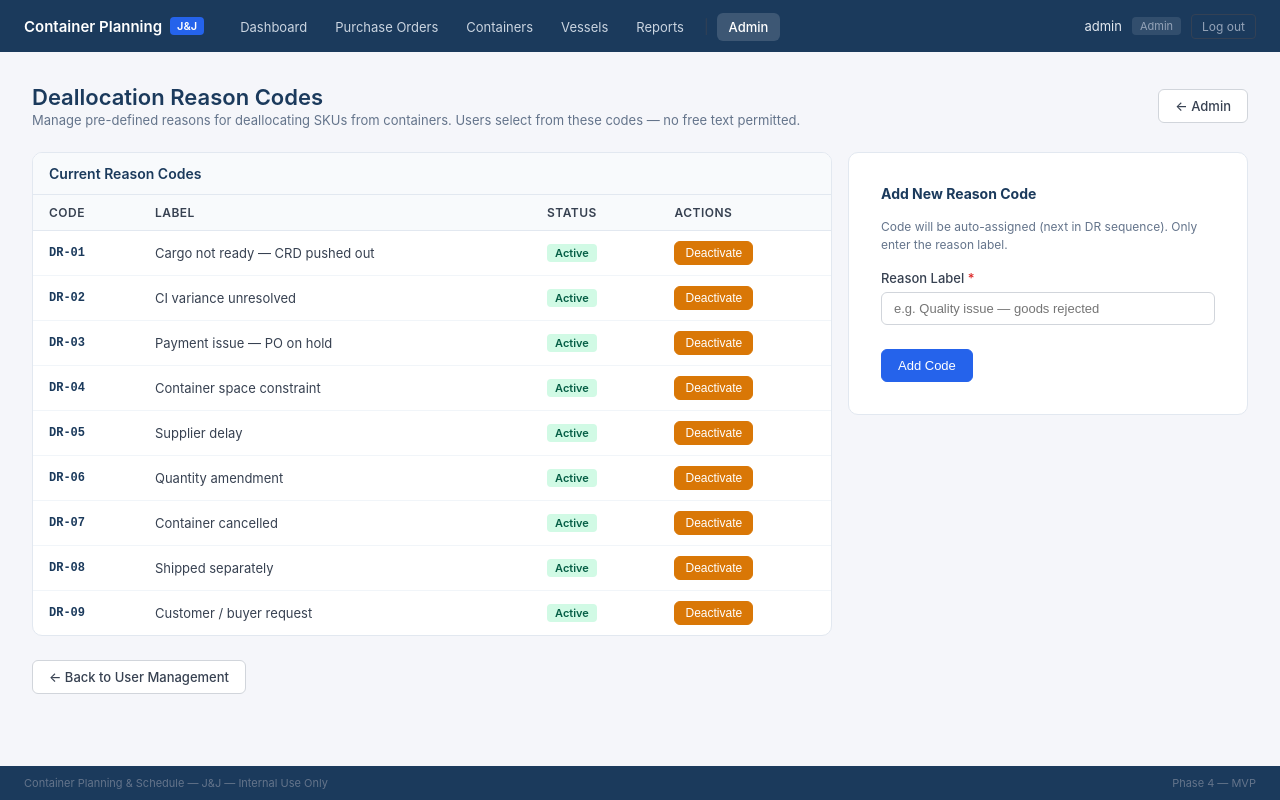
After one commit to mihlalilingela-lab/container-planning, a Flask app: page /admin/deallocation-reasons in a window 1280 px wide. The commit adds this page. Run offline with Flask 3, Linux system fonts and the light colour scheme; a user stored in the database is signed in.

Commit message:
Phase 5: admin deallocation reason codes, password recovery page, auto-acknowledge zero-variance CI

```diff
--- a/app/auth/routes.py
+++ b/app/auth/routes.py
@@ -90,3 +90,54 @@ def change_password():
             flash("Password updated successfully.", "success")
             return redirect(url_for("main.dashboard"))
     return render_template("auth/change_password.html")
+
+# ── Password Recovery ─────────────────────────────────────────────────────────
+@auth_bp.route("/recover", methods=["GET", "POST"])
+def recover():
+    """
+    Token-protected password recovery page.
+    No login required — protected by recovery token from config.py.
+    """
+    from config import config
+    if request.method == "POST":
+        token    = request.form.get("token","").strip()
+        username = request.form.get("username","").strip()
+        new_pw   = request.form.get("new_password","")
+        confirm  = request.form.get("confirm_password","")
+
+        if token != config.RECOVERY_TOKEN:
+            flash("Invalid recovery token.", "danger")
+            return render_template("auth/recover.html")
+
+        user = User.query.filter_by(username=username).first()
+        if not user:
+            flash(f"Username '{username}' not found.", "danger")
+            return render_template("auth/recover.html")
+
+        if len(new_pw) < 8:
+            flash("Password must be at least 8 characters.", "danger")
+            return render_template("auth/recover.html")
+
+        if new_pw != confirm:
+            flash("Passwords do not match.", "danger")
+            return render_template("auth/recover.html")
+
+        user.set_password(new_pw)
+        user.must_change_password = True
+        db.session.commit()
+
+        entry = AuditLog(
+            username="RECOVERY",
+            action="UPDATE",
+            table_name="users",
+            record_id=str(user.id),
+            detail=f"Password reset via recovery page for {username}"
+        )
+        db.session.add(entry)
+        db.session.commit()
+
+        flash(f"Password for '{username}' has been reset. "
+              f"Please log in with your new password.", "success")
+        return redirect(url_for("auth.login"))
+
+    return render_template("auth/recover.html")
--- a/app/models/__init__.py
+++ b/app/models/__init__.py
@@ -1,5 +1,6 @@
 from app.models.user import User
 from app.models.supply_chain import (
+    DeallocationReason,
     PurchaseOrder,
     SKU,
     Container,
--- a/app/routes/admin.py
+++ b/app/routes/admin.py
@@ -2,7 +2,7 @@ from flask import Blueprint, render_template, redirect, url_for, flash, request
 from flask_login import current_user
 from app import db
 from app.models.user import User
-from app.models.supply_chain import AuditLog
+from app.models.supply_chain import AuditLog, DeallocationReason
 from app.auth.routes import admin_required, _log
 
 admin_bp = Blueprint("admin", __name__)
@@ -88,3 +88,63 @@ def audit_log():
         page=page, per_page=50, error_out=False
     )
     return render_template("admin/audit_log.html", logs=logs)
+
+# ── Deallocation Reason Codes ─────────────────────────────────────────────────
+@admin_bp.route("/deallocation-reasons")
+@admin_required
+def deallocation_reasons():
+    reasons = DeallocationReason.query.order_by(
+        DeallocationReason.code).all()
+    return render_template("admin/deallocation_reasons.html",
+                           reasons=reasons)
+
+@admin_bp.route("/deallocation-reasons/add", methods=["POST"])
+@admin_required
+def add_deallocation_reason():
+    label = request.form.get("label","").strip()
+    if not label:
+        flash("Reason label is required.", "danger")
+        return redirect(url_for("admin.deallocation_reasons"))
+
+    # Auto-sequence: find highest DR number and increment
+    last = DeallocationReason.query.order_by(
+        DeallocationReason.id.desc()).first()
+    if last:
+        try:
+            last_num = int(last.code.replace("DR-",""))
+            new_num  = last_num + 1
+        except ValueError:
+            new_num = DeallocationReason.query.count() + 1
+    else:
+        new_num = 1
+
+    new_code = f"DR-{new_num:02d}"
+
+    # Check for duplicate
+    if DeallocationReason.query.filter_by(code=new_code).first():
+        flash(f"Code {new_code} already exists.", "danger")
+        return redirect(url_for("admin.deallocation_reasons"))
+
+    reason = DeallocationReason(code=new_code, label=label)
+    db.session.add(reason)
+    db.session.commit()
+    _log(current_user.username, "CREATE", "deallocation_reasons",
+         new_code, f"Added: {new_code} — {label}")
+    flash(f"Reason code {new_code} added.", "success")
+    return redirect(url_for("admin.deallocation_reasons"))
+
+@admin_bp.route("/deallocation-reasons/<int:reason_id>/toggle",
+                methods=["POST"])
+@admin_required
+def toggle_deallocation_reason(reason_id):
+    reason = db.session.get(DeallocationReason, reason_id)
+    if not reason:
+        flash("Reason not found.", "danger")
+        return redirect(url_for("admin.deallocation_reasons"))
+    reason.is_active = not reason.is_active
+    db.session.commit()
+    action = "activated" if reason.is_active else "deactivated"
+    _log(current_user.username, "UPDATE", "deallocation_reasons",
+         reason.code, f"{reason.code} {action}")
+    flash(f"{reason.code} {action}.", "success")
+    return redirect(url_for("admin.deallocation_reasons"))
--- /dev/null
+++ b/app/templates/admin/deallocation_reasons.html
@@ -0,0 +1,91 @@
+{% extends "base.html" %}
+{% block title %}Deallocation Reason Codes{% endblock %}
+{% block content %}
+<div class="page-header">
+  <div>
+    <h2>Deallocation Reason Codes</h2>
+    <p class="page-subtitle">
+      Manage pre-defined reasons for deallocating SKUs from containers.
+      Users select from these codes — no free text permitted.
+    </p>
+  </div>
+  <a href="{{ url_for('admin.users') }}" class="btn btn-secondary">← Admin</a>
+</div>
+
+<div style="display:grid;grid-template-columns:2fr 1fr;gap:16px;">
+  <div class="table-card">
+    <div class="section-card-header"
+         style="padding:12px 16px;background:#f8fafc;
+                border-bottom:1px solid #e2e8f0;">
+      <h3>Current Reason Codes</h3>
+    </div>
+    <table class="data-table">
+      <thead>
+        <tr>
+          <th>Code</th><th>Label</th><th>Status</th><th>Actions</th>
+        </tr>
+      </thead>
+      <tbody>
+        {% for r in reasons %}
+        <tr {% if not r.is_active %}class="row-inactive"{% endif %}>
+          <td class="td-mono">
+            <strong style="color:#1b3a5c;">{{ r.code }}</strong>
+          </td>
+          <td>{{ r.label }}</td>
+          <td>
+            {% if r.is_active %}
+              <span class="badge badge-success">Active</span>
+            {% else %}
+              <span class="badge badge-danger">Inactive</span>
+            {% endif %}
+          </td>
+          <td>
+            <form method="POST"
+                  action="{{ url_for('admin.toggle_deallocation_reason',
+                                     reason_id=r.id) }}"
+                  style="display:inline;">
+              <button type="submit"
+                      class="btn btn-sm {% if r.is_active %}btn-warning{% else %}btn-success{% endif %}">
+                {{ 'Deactivate' if r.is_active else 'Activate' }}
+              </button>
+            </form>
+          </td>
+        </tr>
+        {% else %}
+        <tr>
+          <td colspan="4" class="empty-state">No reason codes yet.</td>
+        </tr>
+        {% endfor %}
+      </tbody>
+    </table>
+  </div>
+
+  <div class="form-card" style="height:fit-content;">
+    <h3 style="margin-bottom:1rem;font-size:14px;color:#1b3a5c;">
+      Add New Reason Code
+    </h3>
+    <p style="font-size:12px;color:#64748b;margin-bottom:1rem;
+              line-height:1.5;">
+      Code will be auto-assigned (next in DR sequence).
+      Only enter the reason label.
+    </p>
+    <form method="POST"
+          action="{{ url_for('admin.add_deallocation_reason') }}">
+      <div class="form-group">
+        <label>Reason Label <span style="color:#dc2626;">*</span></label>
+        <input type="text" name="label" required
+               placeholder="e.g. Quality issue — goods rejected">
+      </div>
+      <div class="form-actions">
+        <button type="submit" class="btn btn-primary">Add Code</button>
+      </div>
+    </form>
+  </div>
+</div>
+
+<div style="margin-top:1.5rem;">
+  <a href="{{ url_for('admin.users') }}" class="btn btn-secondary">
+    ← Back to User Management
+  </a>
+</div>
+{% endblock %}
--- a/app/templates/admin/users.html
+++ b/app/templates/admin/users.html
@@ -37,8 +37,9 @@
     </tbody>
   </table>
 </div>
-<div style="margin-top:1.5rem;">
+<div style="margin-top:1.5rem;display:flex;gap:8px;">
   <a href="{{ url_for('admin.audit_log') }}" class="btn btn-secondary">View Audit Log</a>
+  <a href="{{ url_for('admin.deallocation_reasons') }}" class="btn btn-secondary">Deallocation Reason Codes</a>
 </div>
 <div id="reset-modal" class="modal-overlay" style="display:none;">
   <div class="modal-box">
--- a/app/templates/auth/login.html
+++ b/app/templates/auth/login.html
@@ -32,6 +32,10 @@
     </div>
     <button type="submit" class="btn btn-primary btn-full">Log In</button>
   </form>
+  <div style="text-align:center;margin-top:1rem;">
+    <a href="{{ url_for('auth.recover') }}"
+       style="font-size:12px;color:#94a3b8;">Forgot password?</a>
+  </div>
   <p class="login-footer">Confidential &mdash; Internal Use Only</p>
 </div>
 </body>
--- a/config.py
+++ b/config.py
@@ -13,6 +13,11 @@ class Config:
     ADMIN_EMAIL    = "admin@jj-internal.local"
     ADMIN_PASSWORD = "ChangeMe123!"
 
+    # ── Password recovery token ──────────────────────────────────────────
+    # Keep this secret. Used to access /recover without logging in.
+    # Change this to something only you know before first use.
+    RECOVERY_TOKEN = "J&J-Recovery-2026"
+
 class DevelopmentConfig(Config):
     DEBUG = True
     TESTING = False
```
Also changed, not shown: app/__init__.py (+22 -0 lines), app/models/supply_chain.py (+13 -0 lines), app/routes/containers.py (+10 -14 lines), app/templates/auth/recover.html (added, +67 -0 lines).
